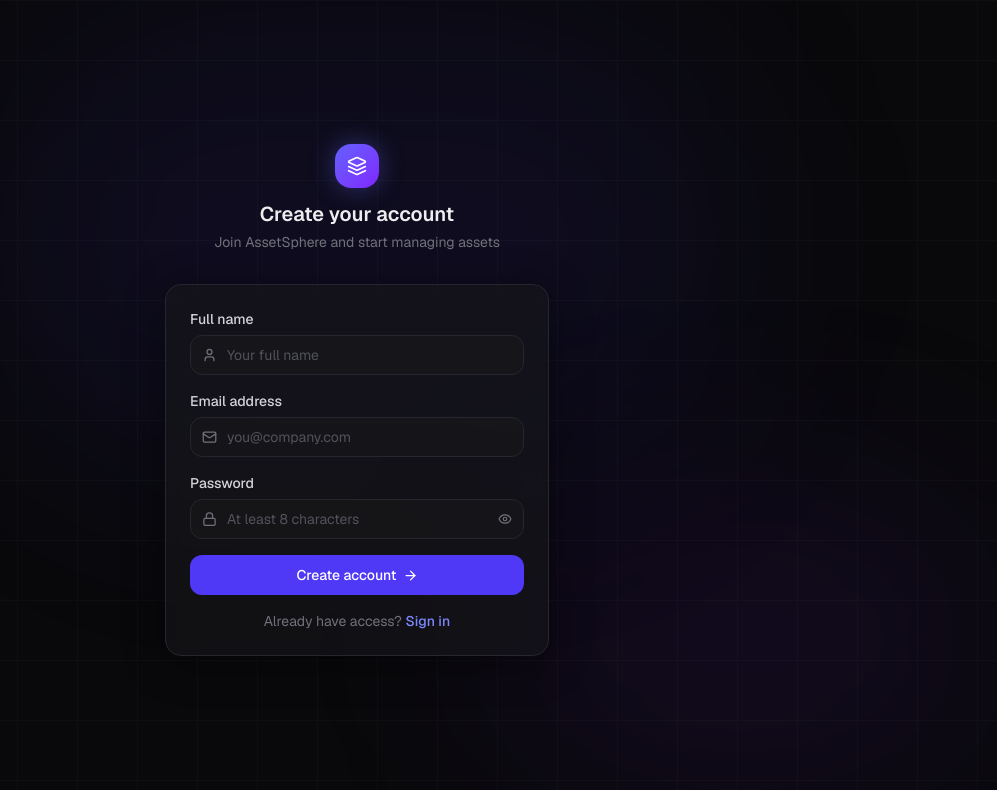
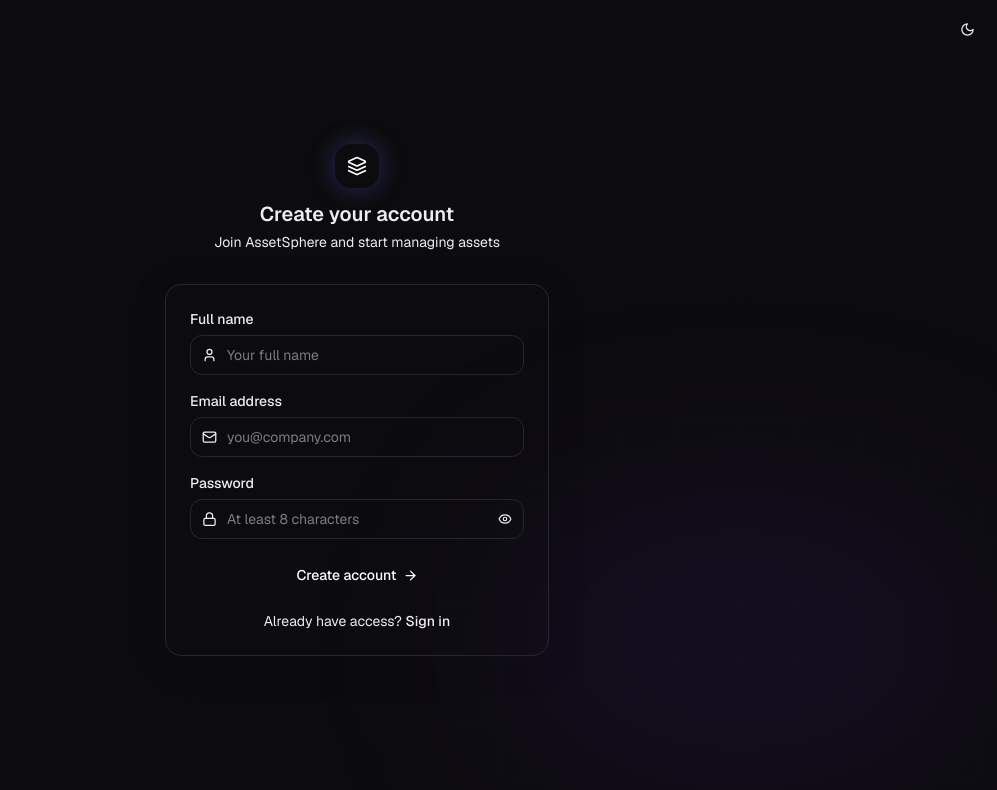
Before and after one commit to CodeXGautam/AssetSphere, a Next.js app: page /register in a window 1280 px wide. Shown: the top 790 px of the page, without its empty margins (283-1280 px from the left). Built offline with nearby package versions, Linux system fonts and the light colour scheme.

Commit message:
theme updated

```diff
--- a/src/components/forms/auth-form.tsx
+++ b/src/components/forms/auth-form.tsx
@@ -9,6 +9,7 @@
 import { motion } from "framer-motion";
 import { Eye, EyeOff, Mail, Lock, User, ArrowRight, Layers } from "lucide-react";
 import { Button } from "@/components/ui/button";
+import { ThemeToggle } from "@/components/ui/theme-toggle";
 import { loginSchema, registerSchema } from "@/validators/auth";
 import { cn } from "@/lib/utils";
 import Link from "next/link";
@@ -77,77 +78,77 @@
     <form onSubmit={form.handleSubmit(onSubmit)} className="space-y-4">
       {mode === "register" && (
         <div className="flex flex-col gap-1.5">
-          <label className="text-sm font-medium text-zinc-300">Full name</label>
+          <label className="text-sm font-medium text-[--muted-fg]">Full name</label>
           <div className="relative">
-            <User size={15} className="pointer-events-none absolute left-3 top-1/2 -translate-y-1/2 text-zinc-500" />
+            <User size={15} className="pointer-events-none absolute left-3 top-1/2 -translate-y-1/2 text-[--muted-fg]" />
             <input
               {...form.register("name")}
               placeholder="Your full name"
               className={cn(
-                "h-10 w-full rounded-xl border bg-zinc-900/60 pl-9 pr-3 text-sm text-foreground",
-                "placeholder:text-zinc-600 transition-all",
-                "border-zinc-800 focus:border-indigo-500/60 focus:bg-zinc-900",
-                "focus-visible:outline-none focus-visible:ring-2 focus-visible:ring-indigo-500/30",
+                "h-10 w-full rounded-xl border bg-[--input] pl-9 pr-3 text-sm text-foreground",
+                "placeholder:text-[--muted-fg] transition-all",
+                "border-[--border] focus:border-[--primary] focus:bg-[--bg-subtle]",
+                "focus-visible:outline-none focus-visible:ring-2 focus-visible:ring-[--ring]",
                 form.formState.errors.name && "border-red-500/60"
               )}
             />
           </div>
           {form.formState.errors.name && (
-            <p className="text-xs text-red-400">{form.formState.errors.name.message}</p>
+            <p className="text-xs text-red-500">{form.formState.errors.name.message}</p>
           )}
         </div>
       )}
 
       {/* Email */}
       <div className="flex flex-col gap-1.5">
-        <label className="text-sm font-medium text-zinc-300">Email address</label>
+        <label className="text-sm font-medium text-[--muted-fg]">Email address</label>
         <div className="relative">
-          <Mail size={15} className="pointer-events-none absolute left-3 top-1/2 -translate-y-1/2 text-zinc-500" />
+          <Mail size={15} className="pointer-events-none absolute left-3 top-1/2 -translate-y-1/2 text-[--muted-fg]" />
           <input
             {...form.register("email")}
             type="email"
             placeholder="you@company.com"
             className={cn(
-              "h-10 w-full rounded-xl border bg-zinc-900/60 pl-9 pr-3 text-sm text-foreground",
-              "placeholder:text-zinc-600 transition-all",
-              "border-zinc-800 focus:border-indigo-500/60 focus:bg-zinc-900",
-              "focus-visible:outline-none focus-visible:ring-2 focus-visible:ring-indigo-500/30",
+              "h-10 w-full rounded-xl border bg-[--input] pl-9 pr-3 text-sm text-foreground",
+              "placeholder:text-[--muted-fg] transition-all",
+              "border-[--border] focus:border-[--primary] focus:bg-[--bg-subtle]",
+              "focus-visible:outline-none focus-visible:ring-2 focus-visible:ring-[--ring]",
               form.formState.errors.email && "border-red-500/60"
             )}
           />
         </div>
         {form.formState.errors.email && (
-          <p className="text-xs text-red-400">{form.formState.errors.email.message}</p>
+          <p className="text-xs text-red-500">{form.formState.errors.email.message}</p>
         )}
       </div>
 
       {/* Password */}
       <div className="flex flex-col gap-1.5">
-        <label className="text-sm font-medium text-zinc-300">Password</label>
+        <label className="text-sm font-medium text-[--muted-fg]">Password</label>
         <div className="relative">
-          <Lock size={15} className="pointer-events-none absolute left-3 top-1/2 -translate-y-1/2 text-zinc-500" />
+          <Lock size={15} className="pointer-events-none absolute left-3 top-1/2 -translate-y-1/2 text-[--muted-fg]" />
           <input
             {...form.register("password")}
             type={showPassword ? "text" : "password"}
             placeholder={mode === "register" ? "At least 8 characters" : "Your password"}
             className={cn(
-              "h-10 w-full rounded-xl border bg-zinc-900/60 pl-9 pr-10 text-sm text-foreground",
-              "placeholder:text-zinc-600 transition-all",
-              "border-zinc-800 focus:border-indigo-500/60 focus:bg-zinc-900",
-              "focus-visible:outline-none focus-visible:ring-2 focus-visible:ring-indigo-500/30",
+              "h-10 w-full rounded-xl border bg-[--input] pl-9 pr-10 text-sm text-foreground",
+              "placeholder:text-[--muted-fg] transition-all",
+              "border-[--border] focus:border-[--primary] focus:bg-[--bg-subtle]",
+              "focus-visible:outline-none focus-visible:ring-2 focus-visible:ring-[--ring]",
               form.formState.errors.password && "border-red-500/60"
             )}
           />
           <button
             type="button"
             onClick={() => setShowPassword((v) => !v)}
-            className="absolute right-3 top-1/2 -translate-y-1/2 text-zinc-500 hover:text-zinc-300"
+            className="absolute right-3 top-1/2 -translate-y-1/2 text-[--muted-fg] hover:text-foreground"
           >
             {showPassword ? <EyeOff size={14} /> : <Eye size={14} />}
           </button>
         </div>
         {form.formState.errors.password && (
-          <p className="text-xs text-red-400">{form.formState.errors.password.message}</p>
+          <p className="text-xs text-red-500">{form.formState.errors.password.message}</p>
         )}
       </div>
 
@@ -156,7 +157,7 @@
         <motion.div
           initial={{ opacity: 0, y: -4 }}
           animate={{ opacity: 1, y: 0 }}
-          className="rounded-xl border border-red-500/30 bg-red-500/10 px-4 py-3 text-sm text-red-400"
+          className="rounded-xl border border-red-500/30 bg-red-500/10 px-4 py-3 text-sm text-red-500"
         >
           {error}
         </motion.div>
@@ -165,24 +166,24 @@
       <Button
         type="submit"
         loading={loading}
-        className="w-full rounded-xl bg-indigo-600 text-white hover:bg-indigo-500 h-10"
+        className="w-full rounded-xl h-10"
       >
         {mode === "register" ? "Create account" : "Sign in"}
         <ArrowRight size={15} />
       </Button>
 
-      <p className="text-center text-sm text-zinc-500">
+      <p className="text-center text-sm text-[--muted-fg]">
         {mode === "login" ? (
           <>
             New to AssetSphere?{" "}
-            <Link href="/register" className="text-indigo-400 hover:text-indigo-300 font-medium">
+            <Link href="/register" className="text-[--primary] hover:underline font-medium">
               Create an account
             </Link>
           </>
         ) : (
           <>
             Already have access?{" "}
-            <Link href="/login" className="text-indigo-400 hover:text-indigo-300 font-medium">
+            <Link href="/login" className="text-[--primary] hover:underline font-medium">
               Sign in
             </Link>
           </>
@@ -194,17 +195,22 @@
 
 export function AuthPageShell({ mode }: { mode: FormMode }) {
   return (
-    <div className="relative flex min-h-screen items-center justify-center overflow-hidden bg-zinc-950 px-4">
+    <div className="relative flex min-h-screen items-center justify-center overflow-hidden bg-[--bg] px-4">
+      {/* Theme toggle — top-right */}
+      <div className="absolute right-4 top-4 z-20">
+        <ThemeToggle />
+      </div>
+
       {/* Background glows */}
       <div className="pointer-events-none absolute inset-0">
-        <div className="absolute left-1/2 top-0 h-[60vh] w-[60vw] -translate-x-1/2 rounded-full bg-indigo-600/8 blur-[100px]" />
+        <div className="absolute left-1/2 top-0 h-[60vh] w-[60vw] -translate-x-1/2 rounded-full bg-[--primary]/8 blur-[100px]" />
         <div className="absolute bottom-0 right-0 h-[40vh] w-[40vw] rounded-full bg-violet-600/8 blur-[100px]" />
         {/* Grid */}
         <div
-          className="absolute inset-0 opacity-[0.025]"
+          className="absolute inset-0 opacity-[0.04]"
           style={{
             backgroundImage:
-              "linear-gradient(rgba(255,255,255,1) 1px, transparent 1px), linear-gradient(90deg, rgba(255,255,255,1) 1px, transparent 1px)",
+              "linear-gradient(var(--border) 1px, transparent 1px), linear-gradient(90deg, var(--border) 1px, transparent 1px)",
             backgroundSize: "60px 60px",
           }}
         />
@@ -218,14 +224,14 @@
       >
         {/* Logo */}
         <div className="mb-8 flex flex-col items-center gap-3">
-          <div className="flex h-11 w-11 items-center justify-center rounded-2xl bg-linear-to-br from-indigo-500 to-violet-600 shadow-[0_0_24px_rgba(99,102,241,0.4)]">
+          <div className="flex h-11 w-11 items-center justify-center rounded-2xl bg-[--primary] shadow-[0_0_24px_rgba(99,102,241,0.35)]">
             <Layers size={20} className="text-white" />
           </div>
           <div className="text-center">
             <h1 className="text-xl font-semibold text-foreground">
               {mode === "login" ? "Welcome back" : "Create your account"}
             </h1>
-            <p className="mt-1 text-sm text-zinc-500">
+            <p className="mt-1 text-sm text-[--muted-fg]">
               {mode === "login"
                 ? "Sign in to your AssetSphere workspace"
                 : "Join AssetSphere and start managing assets"}
@@ -234,7 +240,7 @@
         </div>
 
         {/* Card */}
-        <div className="rounded-2xl border border-zinc-800/80 bg-zinc-900/60 p-6 backdrop-blur-sm shadow-[0_8px_40px_rgba(0,0,0,0.4)]">
+        <div className="rounded-2xl border border-[--border] bg-[--card] p-6 shadow-[0_8px_40px_rgba(0,0,0,0.12)]">
           <AuthForm mode={mode} />
         </div>
       </motion.div>
```
